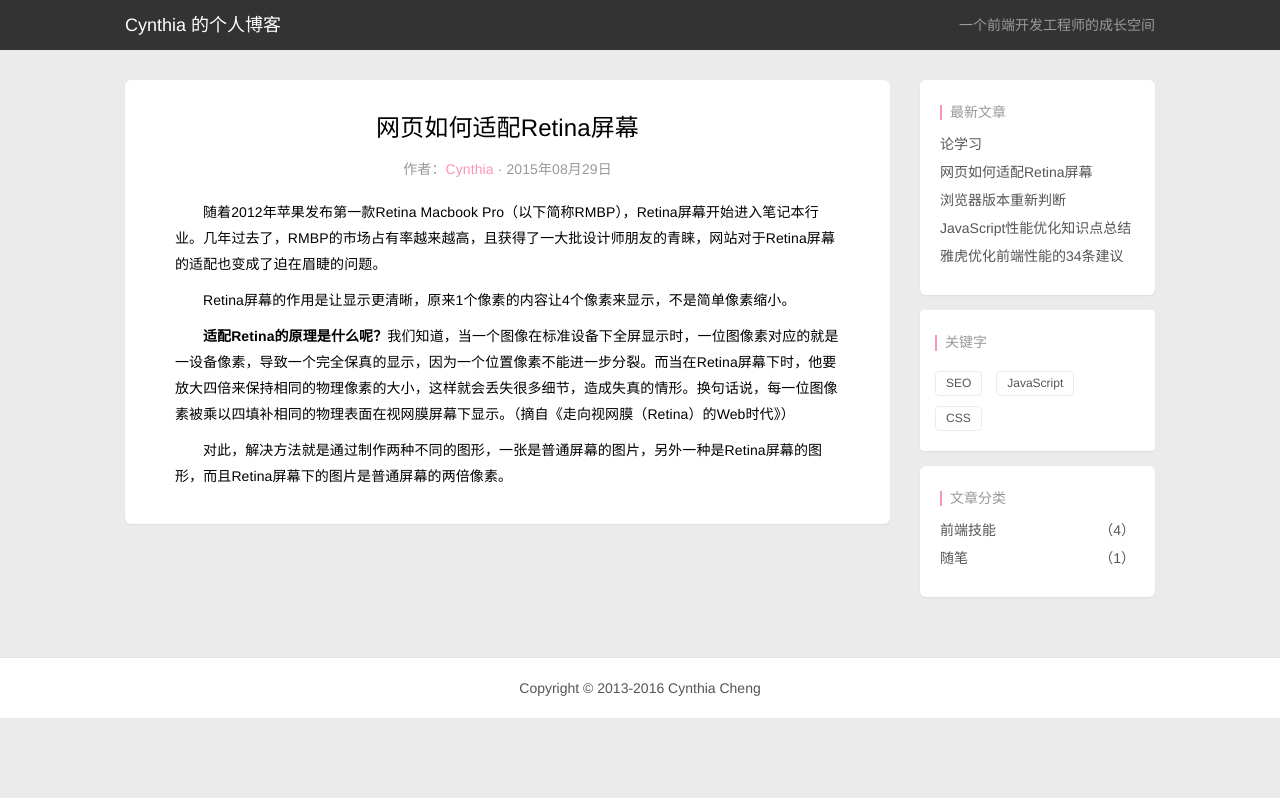
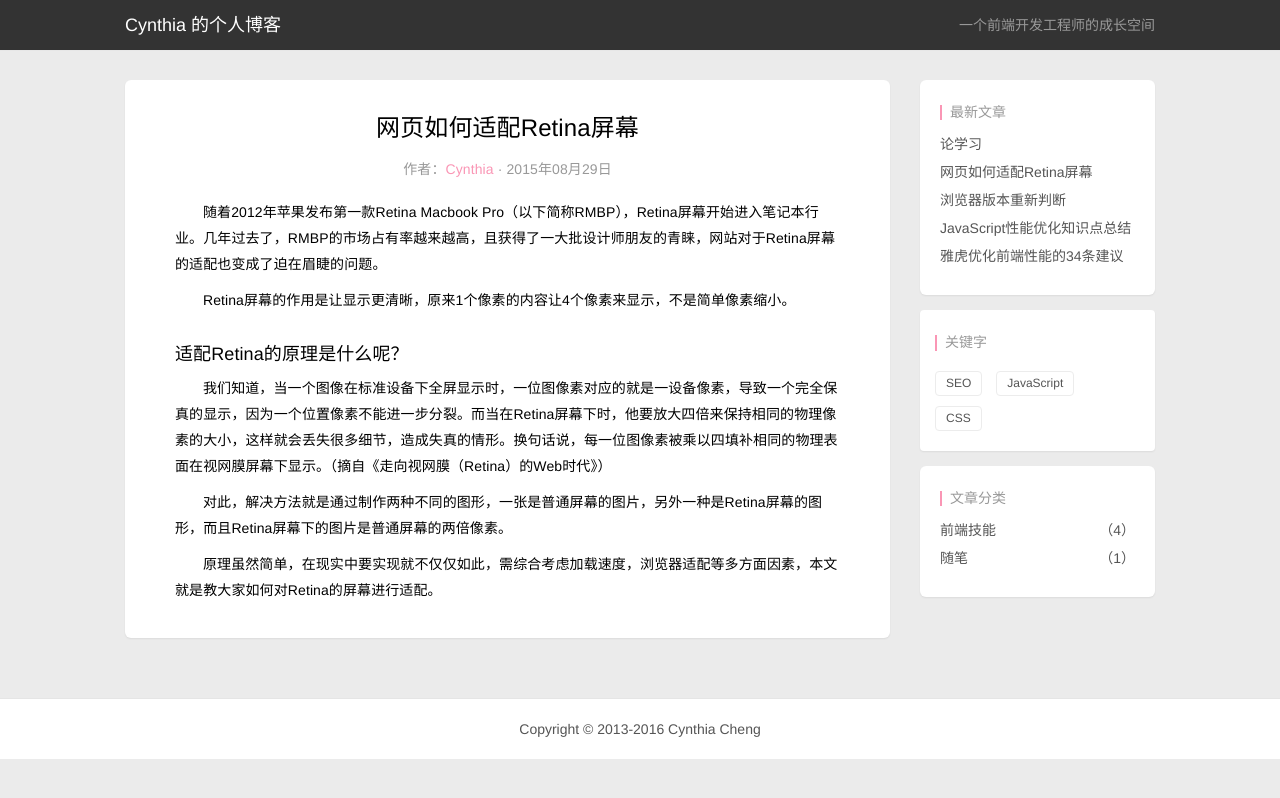
Before and after one commit to ChengYiFan/Blog, a Jekyll site: the page built from _posts/2015-08-29-how-page-adapter-retina-screen.html, in a window 1280 px wide. Shown: the top 798 px of the page. Built offline with Jekyll 4.4.1, drawn with Linux system fonts in a browser that asks for light colours; nearby versions of some CDN libraries; Markdown is read by kramdown in place of the engine named in the settings.

Commit message:
update posts

```diff
--- a/_posts/2015-08-29-how-page-adapter-retina-screen.html
+++ b/_posts/2015-08-29-how-page-adapter-retina-screen.html
@@ -13,6 +13,8 @@ excerpt: 随着2012年苹果发布第一款Retina Macbook Pro（以下简称RMBP
 <article>
     <p>&nbsp;&nbsp;&nbsp;&nbsp;&nbsp;&nbsp;&nbsp;随着2012年苹果发布第一款Retina Macbook Pro（以下简称RMBP），Retina屏幕开始进入笔记本行业。几年过去了，RMBP的市场占有率越来越高，且获得了一大批设计师朋友的青睐，网站对于Retina屏幕的适配也变成了迫在眉睫的问题。</p>
     <p>&nbsp;&nbsp;&nbsp;&nbsp;&nbsp;&nbsp;&nbsp;Retina屏幕的作用是让显示更清晰，原来1个像素的内容让4个像素来显示，不是简单像素缩小。</p>
-    <p>&nbsp;&nbsp;&nbsp;&nbsp;&nbsp;&nbsp;&nbsp;<strong>适配Retina的原理是什么呢？</strong>我们知道，当一个图像在标准设备下全屏显示时，一位图像素对应的就是一设备像素，导致一个完全保真的显示，因为一个位置像素不能进一步分裂。而当在Retina屏幕下时，他要放大四倍来保持相同的物理像素的大小，这样就会丢失很多细节，造成失真的情形。换句话说，每一位图像素被乘以四填补相同的物理表面在视网膜屏幕下显示。（摘自《走向视网膜（Retina）的Web时代》）</p>
+    <h4>适配Retina的原理是什么呢？</h4>
+    <p>&nbsp;&nbsp;&nbsp;&nbsp;&nbsp;&nbsp;&nbsp;我们知道，当一个图像在标准设备下全屏显示时，一位图像素对应的就是一设备像素，导致一个完全保真的显示，因为一个位置像素不能进一步分裂。而当在Retina屏幕下时，他要放大四倍来保持相同的物理像素的大小，这样就会丢失很多细节，造成失真的情形。换句话说，每一位图像素被乘以四填补相同的物理表面在视网膜屏幕下显示。（摘自《走向视网膜（Retina）的Web时代》）</p>
     <p>&nbsp;&nbsp;&nbsp;&nbsp;&nbsp;&nbsp;&nbsp;对此，解决方法就是通过制作两种不同的图形，一张是普通屏幕的图片，另外一种是Retina屏幕的图形，而且Retina屏幕下的图片是普通屏幕的两倍像素。</p>
+    <p>&nbsp;&nbsp;&nbsp;&nbsp;&nbsp;&nbsp;&nbsp;原理虽然简单，在现实中要实现就不仅仅如此，需综合考虑加载速度，浏览器适配等多方面因素，本文就是教大家如何对Retina的屏幕进行适配。</p>
 </article>
```
